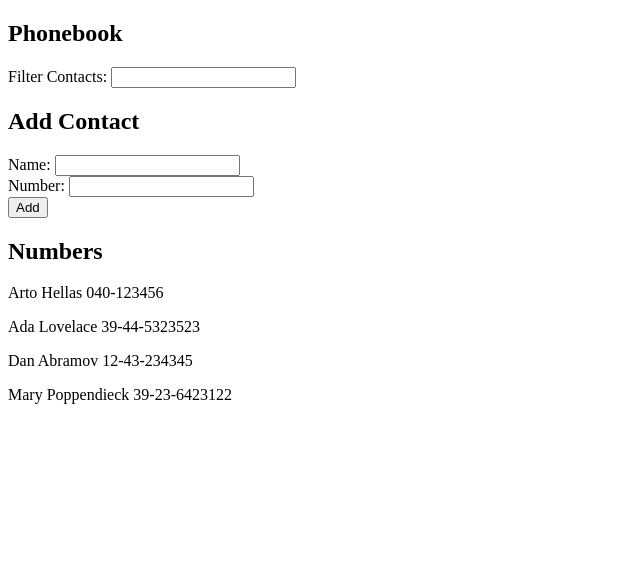
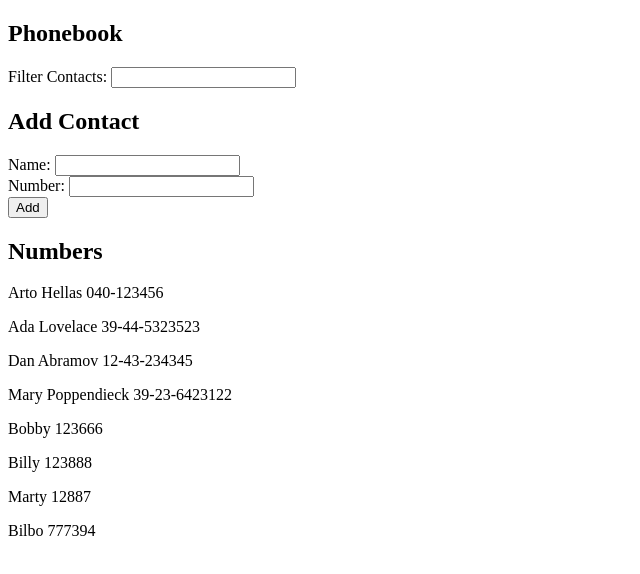
Before and after one commit to JBearCode/fullstackopen-part-2, a React (Create React App) app in the folder phonebook/: page / in a window 1280 px wide. Shown: the top 574 px of the page, without its empty margins (0-640 px from the left). Built offline with nearby package versions, Linux system fonts and the light colour scheme; data requests are answered from the project's data file.

Commit message:
Send added contacts to server using post (Exercise 2.15)

```diff
--- a/phonebook/db.json
+++ b/phonebook/db.json
@@ -1,5 +1,5 @@
 {
-    "persons":[
+  "persons": [
     {
       "name": "Arto Hellas",
       "number": "040-123456",
@@ -19,6 +19,26 @@
       "name": "Mary Poppendieck",
       "number": "39-23-6423122",
       "id": 4
+    },
+    {
+      "name": "Bobby",
+      "number": "123666",
+      "id": 5
+    },
+    {
+      "name": "Billy",
+      "number": "123888",
+      "id": 6
+    },
+    {
+      "name": "Marty",
+      "number": "12887",
+      "id": 7
+    },
+    {
+      "name": "Bilbo",
+      "number": "777394",
+      "id": 8
     }
   ]
 }
--- a/phonebook/src/App.js
+++ b/phonebook/src/App.js
@@ -26,15 +26,21 @@ const App = () => {
     const numberObject = {
       name: newName,
       number: newNumber,
-      id: persons.length + 1,
     }
     if (checkForDuplicate(numberObject.name)) {
       alert(`${numberObject.name} is already in the phonebook!`)
       setNewName('');
       setNewNumber('');
     } else {
-      setPersonsToDisplay(persons.concat(numberObject));
-      setPersons(persons.concat(numberObject))
+
+      axios
+      .post('http://localhost:3001/persons', numberObject)
+      .then(response => {
+        console.log(response)
+        setPersonsToDisplay(persons.concat(response.data))
+        setPersons(persons.concat(response.data))
+      })
+
       setNewName('');
       setNewNumber('');
     }
```
Lines whose indentation alone changed are shown as unchanged.
